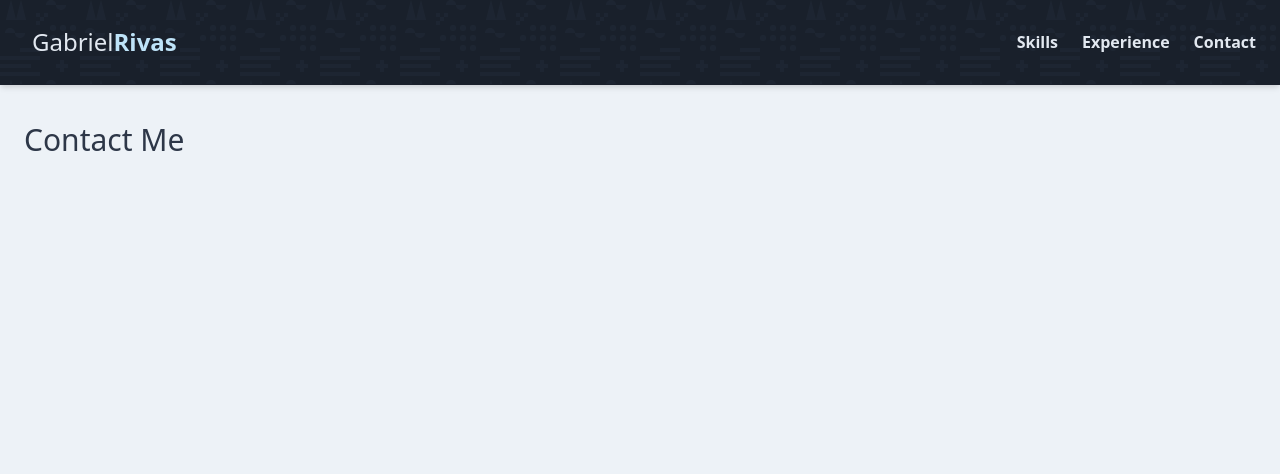
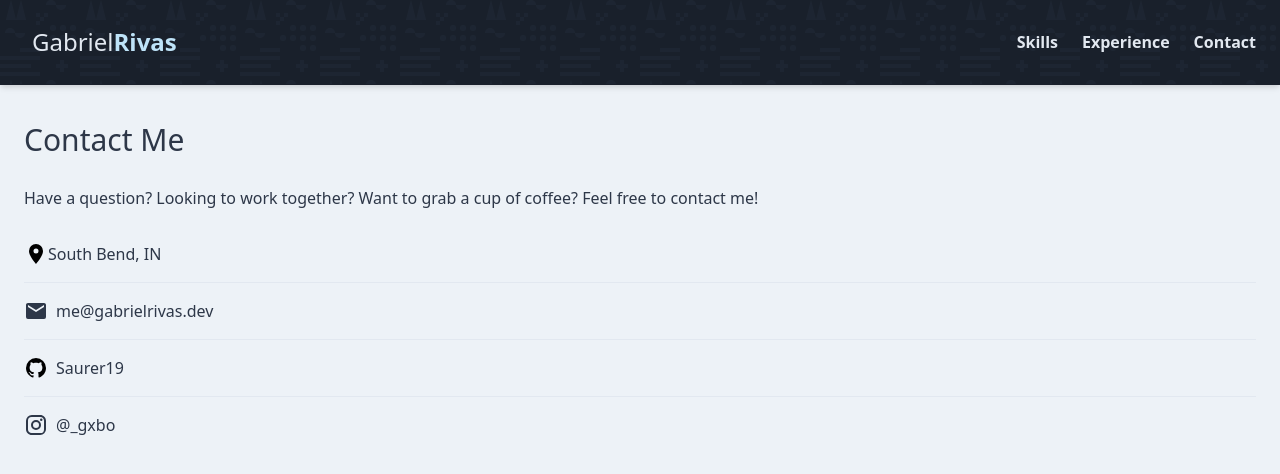
Before and after one commit to saurer19/resume, a Vue app: page /contact in a window 1280 px wide. Shown: the top 474 px of the page. Built offline with nearby package versions, Linux system fonts and the light colour scheme.

Commit message:
changes on contact and skills

```diff
--- a/src/views/Contact.vue
+++ b/src/views/Contact.vue
@@ -1,8 +1,51 @@
 <template>
   <div class="flex-1 h-full pt-8 px-6 justify-center bg-gray-200 text-gray-800">
-      <div class="text-3xl font-light ">Contact Me</div>
-    <div class="leading-normal text-left hyphens-text pt-4">
-
+    <div class="text-3xl font-light">Contact Me</div>
+    <div class="flex flex-col pt-6">
+      <div
+        class="hyphens-text leading-normal pb-4"
+      >Have a question? Looking to work together? Want to grab a cup of coffee? Feel free to contact me!</div>
+      <div class="inline-flex leading-normal text-left hyphens-text border-b py-4">
+        <a
+          class="inline-flex"
+          href="https://goo.gl/maps/BmMZgMrwSHdC86eK8"
+          target="_blank"
+          rel="noopener noreferrer"
+        >
+          <svg style="width:24px;height:24px" class="fill-current" viewBox="0 0 24 24">
+            <path
+              fill="#000000"
+              d="M12,11.5A2.5,2.5 0 0,1 9.5,9A2.5,2.5 0 0,1 12,6.5A2.5,2.5 0 0,1 14.5,9A2.5,2.5 0 0,1 12,11.5M12,2A7,7 0 0,0 5,9C5,14.25 12,22 12,22C12,22 19,14.25 19,9A7,7 0 0,0 12,2Z"
+            />
+          </svg>South Bend, IN
+        </a>
+      </div>
+      <div class="inline-flex leading-normal text-left hyphens-text border-b py-4">
+        <svg style="width:24px;height:24px" viewBox="0 0 24 24">
+          <path
+            class="fill-current"
+            d="M20,8L12,13L4,8V6L12,11L20,6M20,4H4C2.89,4 2,4.89 2,6V18A2,2 0 0,0 4,20H20A2,2 0 0,0 22,18V6C22,4.89 21.1,4 20,4Z"
+          />
+        </svg>
+        <span class="pl-2">me@gabrielrivas.dev</span>
+      </div>
+      <div class="inline-flex leading-normal text-left hyphens-text border-b py-4">
+        <svg class="fill-current" style="width:24px;height:24px" viewBox="0 0 24 24">
+          <path
+            fill="#000000"
+            d="M12,2A10,10 0 0,0 2,12C2,16.42 4.87,20.17 8.84,21.5C9.34,21.58 9.5,21.27 9.5,21C9.5,20.77 9.5,20.14 9.5,19.31C6.73,19.91 6.14,17.97 6.14,17.97C5.68,16.81 5.03,16.5 5.03,16.5C4.12,15.88 5.1,15.9 5.1,15.9C6.1,15.97 6.63,16.93 6.63,16.93C7.5,18.45 8.97,18 9.54,17.76C9.63,17.11 9.89,16.67 10.17,16.42C7.95,16.17 5.62,15.31 5.62,11.5C5.62,10.39 6,9.5 6.65,8.79C6.55,8.54 6.2,7.5 6.75,6.15C6.75,6.15 7.59,5.88 9.5,7.17C10.29,6.95 11.15,6.84 12,6.84C12.85,6.84 13.71,6.95 14.5,7.17C16.41,5.88 17.25,6.15 17.25,6.15C17.8,7.5 17.45,8.54 17.35,8.79C18,9.5 18.38,10.39 18.38,11.5C18.38,15.32 16.04,16.16 13.81,16.41C14.17,16.72 14.5,17.33 14.5,18.26C14.5,19.6 14.5,20.68 14.5,21C14.5,21.27 14.66,21.59 15.17,21.5C19.14,20.16 22,16.42 22,12A10,10 0 0,0 12,2Z"
+          />
+        </svg>
+        <span class="pl-2">Saurer19</span>
+      </div>
+      <div class="inline-flex leading-normal text-left hyphens-text py-4">
+        <svg style="width:24px;height:24px" class="fill-current" viewBox="0 0 24 24">
+          <path
+            d="M7.8,2H16.2C19.4,2 22,4.6 22,7.8V16.2A5.8,5.8 0 0,1 16.2,22H7.8C4.6,22 2,19.4 2,16.2V7.8A5.8,5.8 0 0,1 7.8,2M7.6,4A3.6,3.6 0 0,0 4,7.6V16.4C4,18.39 5.61,20 7.6,20H16.4A3.6,3.6 0 0,0 20,16.4V7.6C20,5.61 18.39,4 16.4,4H7.6M17.25,5.5A1.25,1.25 0 0,1 18.5,6.75A1.25,1.25 0 0,1 17.25,8A1.25,1.25 0 0,1 16,6.75A1.25,1.25 0 0,1 17.25,5.5M12,7A5,5 0 0,1 17,12A5,5 0 0,1 12,17A5,5 0 0,1 7,12A5,5 0 0,1 12,7M12,9A3,3 0 0,0 9,12A3,3 0 0,0 12,15A3,3 0 0,0 15,12A3,3 0 0,0 12,9Z"
+          />
+        </svg>
+        <span class="pl-2">@_gxbo</span>
+      </div>
     </div>
   </div>
 </template>
--- a/src/views/Home.vue
+++ b/src/views/Home.vue
@@ -21,15 +21,15 @@
       class="inline-flex items-center mt-8 px-8 py-2 bg-gray-800 hover:bg-gray-600 rounded-full max-w-xs cursor-pointer text-xs uppercase tracking-wide"
     >
       <svg
+        xmlns="http://www.w3.org/2000/svg"
         class="fill-current"
-        xmlns="http://www.w3.org/2000/svg"
         viewBox="0 0 24 24"
-        width="20"
-        height="20"
+        width="24"
+        height="24"
       >
         <path
           class="heroicon-ui"
-          d="M4 4h16a2 2 0 0 1 2 2v12a2 2 0 0 1-2 2H4a2 2 0 0 1-2-2V6c0-1.1.9-2 2-2zm16 3.38V6H4v1.38l8 4 8-4zm0 2.24l-7.55 3.77a1 1 0 0 1-.9 0L4 9.62V18h16V9.62z"
+          d="M8 7V5c0-1.1.9-2 2-2h4a2 2 0 0 1 2 2v2h4a2 2 0 0 1 2 2v10a2 2 0 0 1-2 2H4a2 2 0 0 1-2-2V9c0-1.1.9-2 2-2h4zm8 2H8v10h8V9zm2 0v10h2V9h-2zM6 9H4v10h2V9zm4-2h4V5h-4v2z"
         />
       </svg>
 
@@ -46,5 +46,4 @@ export default {
 };
 </script>
 <style>
-
 </style>
--- a/src/views/Skills.vue
+++ b/src/views/Skills.vue
@@ -1,7 +1,29 @@
 <template>
   <div class="flex-1 h-full pt-8 px-6 justify-center bg-gray-200 text-gray-800">
-    <div class="experience">
-      <h1>This is an skill page</h1>
+    <div class="text-3xl font-light">Skills</div>
+    <div class="flex flex-col pt-6 justify-center content-center">
+      <div class="max-w-md md:flex rounded overflow-hidden shadow-lg mb-4 mx-auto">
+        <div class="w-full bg-blue-300 h-24">Carousel Icons</div>
+        <div class="font-bold text-xl mb-2">JavaScript</div>
+        <div class="text-gray-700 text-base">Description of JS experience</div>
+      </div>
+      <div class="max-w-md rounded overflow-hidden shadow-lg mb-4 mx-auto">
+        <div class="w-full bg-blue-300 h-24">Carousel Icons</div>
+        <div class="font-bold text-xl mb-2">HTML/CSS</div>
+        <div
+          class="text-gray-700 text-base"
+        >Description of front-end experience, include Tailwind and atomic frameworks</div>
+      </div>
+      <div class="max-w-md rounded overflow-hidden shadow-lg mb-4 mx-auto">
+        <div class="w-full bg-blue-300 h-24">Carousel Icons</div>
+        <div class="font-bold text-xl mb-2">CI/CD Integration</div>
+        <div class="text-gray-700 text-base">Description of aws experience, pipeline deployment</div>
+      </div>
+      <div class="max-w-md rounded overflow-hidden shadow-lg mb-4 mx-auto">
+        <div class="w-full bg-blue-300 h-24">Carousel Icons</div>
+        <div class="font-bold text-xl mb-2">FullStack</div>
+        <div class="text-gray-700 text-base">Description of aws experience, pipeline deployment</div>
+      </div>
     </div>
   </div>
 </template>
```
Also changed, not shown: 1 other file (tests, documents, lock files or other folders).
